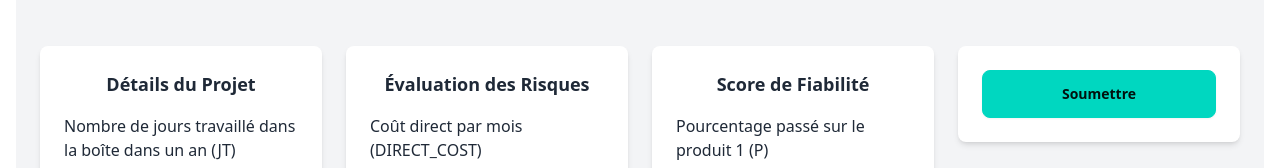
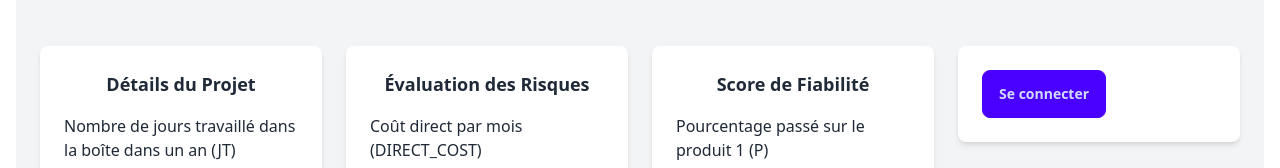
Before and after one commit to Kribean/calculator-price, a React (Create React App) app: page / in a window 1280 px wide. Shown: the part 502-670 px from the top of the page. Built offline with nearby package versions, Linux system fonts and the light colour scheme.

Commit message:
fix token identification

```diff
--- a/src/page/HomePage.jsx
+++ b/src/page/HomePage.jsx
@@ -177,7 +177,7 @@ const HomePage = () => {
           </div>
 
           <div className="feature-card bg-white rounded-lg p-6 h-fit shadow-md">
-            {!token?<button onClick={()=>{calculatePrice()}} className="btn btn-accent w-full">Soumettre</button>:<button onClick={() => login()} className="btn btn-primary">Se connecter</button>}
+            {token?<button onClick={()=>{calculatePrice()}} className="btn btn-accent w-full">Soumettre</button>:<button onClick={() => login()} className="btn btn-primary">Se connecter</button>}
           </div>
         </section>
 
```
